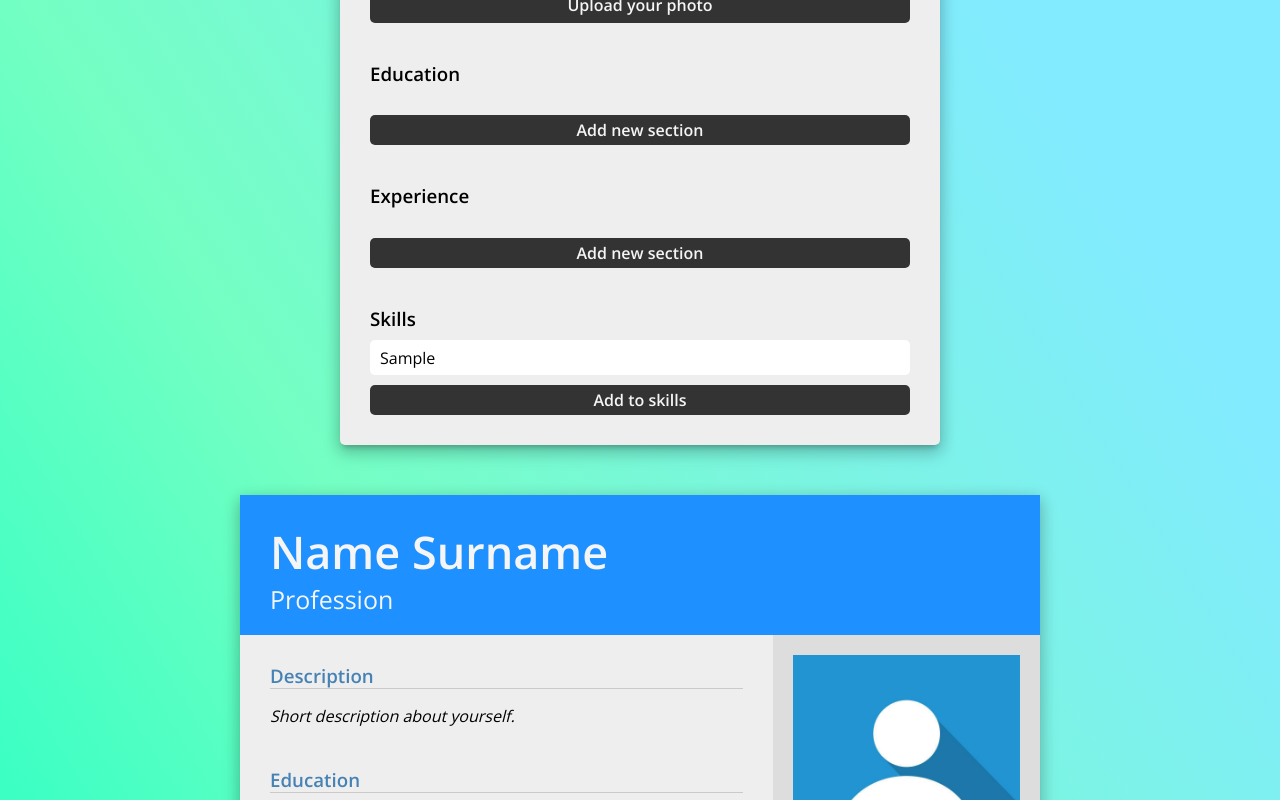
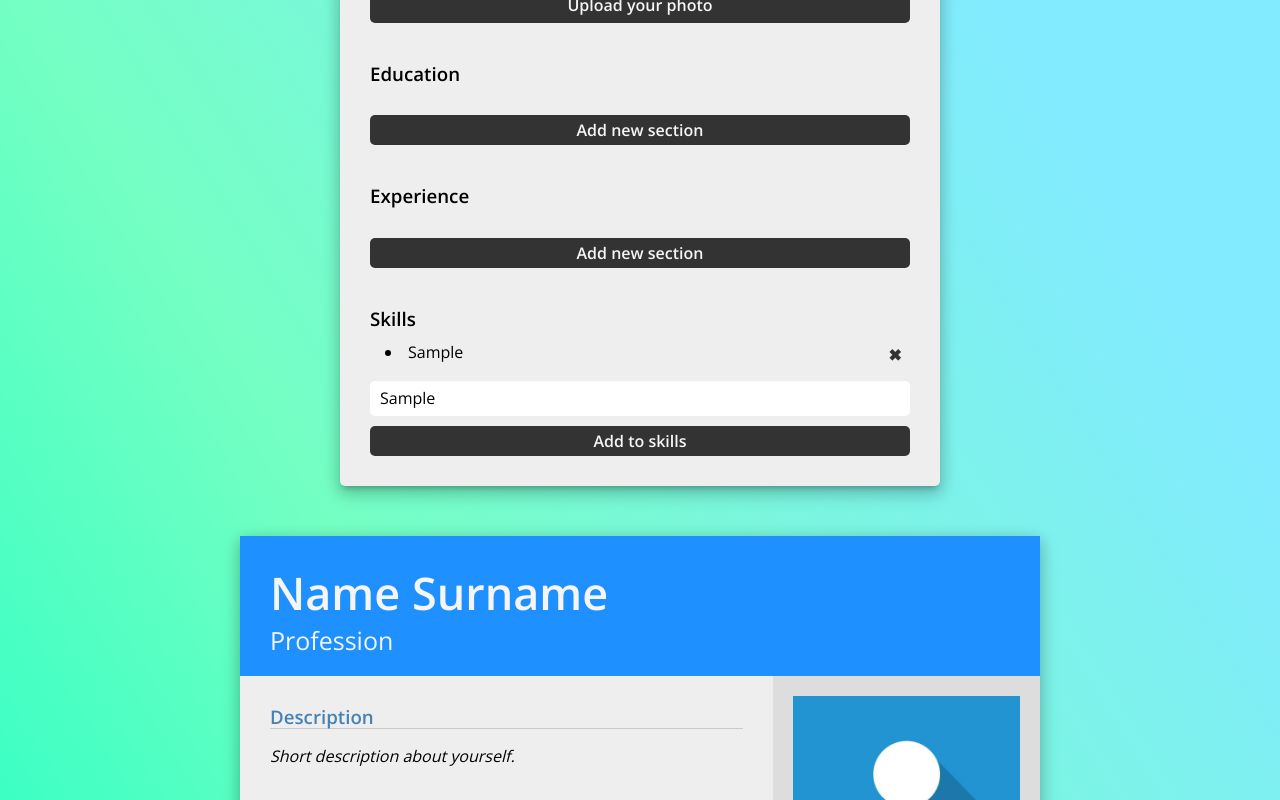
Before and after one commit to ren-isCoding/cv-application, a React (Create React App) app: page / in a window 1280 px wide. Both pictures are taken after typing "Sample" into the empty fields and a click on the button "Add to skills". Shown: the part 488-1288 px from the top of the page. Built offline with nearby package versions, Linux system fonts and the light colour scheme.

Commit message:
added remove button and function to skills component

```diff
--- a/src/components/CvForm/CvForm.js
+++ b/src/components/CvForm/CvForm.js
@@ -16,6 +16,7 @@ const CvForm = ({
     addExperience,
     deleteExperience,
     addSkill,
+    deleteSkill,
 }) => {
     return (
         <StyledCvCreator>
@@ -32,7 +33,11 @@ const CvForm = ({
                 addExperience={addExperience}
                 deleteExperience={deleteExperience}
             />
-            <SkillsForm addSkill={addSkill} />
+            <SkillsForm
+                skills={cv.skills}
+                addSkill={addSkill}
+                deleteSkill={deleteSkill}
+            />
         </StyledCvCreator>
     )
 }
--- a/src/components/CvForm/SkillsForm.js
+++ b/src/components/CvForm/SkillsForm.js
@@ -1,11 +1,29 @@
-import React from "react"
+import React, { useState } from "react"
 
-export default function SkillsForm({ addSkill }) {
+export default function SkillsForm({ skills, addSkill, deleteSkill }) {
+    const [value, setValue] = useState("")
+    const updateValue = (e) => {
+        const value = e.target.value
+        setValue(value)
+    }
+    const skillsState = skills.map((skill) => {
+        return (
+            <li key={skill.id} className="skill-li">
+                {skill.name} <button onClick={(e) => deleteSkill(skill.id)}>✖</button>
+            </li>
+        )
+    })
     return (
-        <form onSubmit={(e) => addSkill(e)}>
+        <form onSubmit={(e) => addSkill(e, value)}>
             <h3>Skills</h3>
+            {skillsState}
             <div className="inputs">
-                <input type="text" placeholder="What is your specialty?" name="skill" />
+                <input
+                    type="text"
+                    placeholder="What is your specialty?"
+                    name="skill"
+                    onChange={(e) => updateValue(e)}
+                />
                 <button type="submit" className="add-btn">
                     Add to skills
                 </button>
--- a/src/components/Main.js
+++ b/src/components/Main.js
@@ -124,13 +124,19 @@ const Main = () => {
         })
     }
 
-    const handleAddSkill = (e) => {
+    const handleAddSkill = (e, value) => {
         e.preventDefault()
-        console.log(e.target[0].value)
         setCv((prevState) => ({
             ...prevState,
-            skills: [...prevState.skills, { id: uuidv4(), name: e.target[0].value }],
+            skills: [...prevState.skills, { id: uuidv4(), name: value }],
         }))
+    }
+
+    const handleDeleteSkill = (id) => {
+        setCv((prevState) => {
+            const newSkills = prevState.skills.filter((skillObj) => skillObj.id !== id)
+            return { ...prevState, skills: [...newSkills] }
+        })
     }
 
     return (
@@ -146,6 +152,7 @@ const Main = () => {
                 addExperience={handleAddExperience}
                 deleteExperience={handleDeleteExperience}
                 addSkill={handleAddSkill}
+                deleteSkill={handleDeleteSkill}
             />
             <CvPreview cv={cv} />
         </StyledMain>
--- a/src/components/styles/CvForm.styled.js
+++ b/src/components/styles/CvForm.styled.js
@@ -67,4 +67,22 @@ export let StyledCvCreator = styled.div`
     .add-btn:hover {
         color: rgb(0, 190, 0);
     }
+
+    .skill-li {
+        margin-left: 1.5rem;
+        margin-bottom: 1.5rem;
+        position: relative;
+    }
+
+    .skill-li button {
+        position: absolute;
+        right: 0;
+        width: 3rem;
+        background: none;
+        color: #333333;
+    }
+
+    .skill-li button:hover {
+        color: red;
+    }
 `
```
